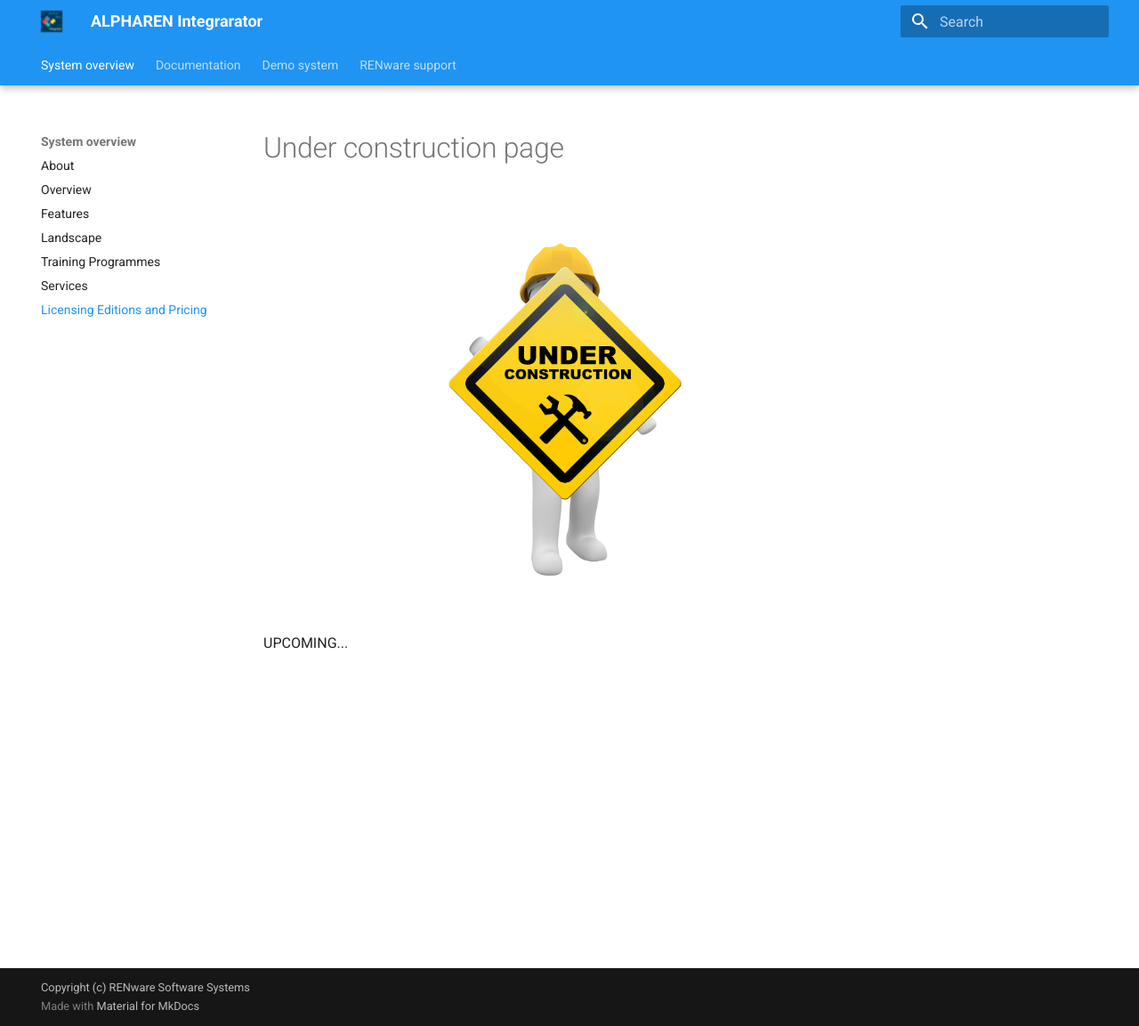
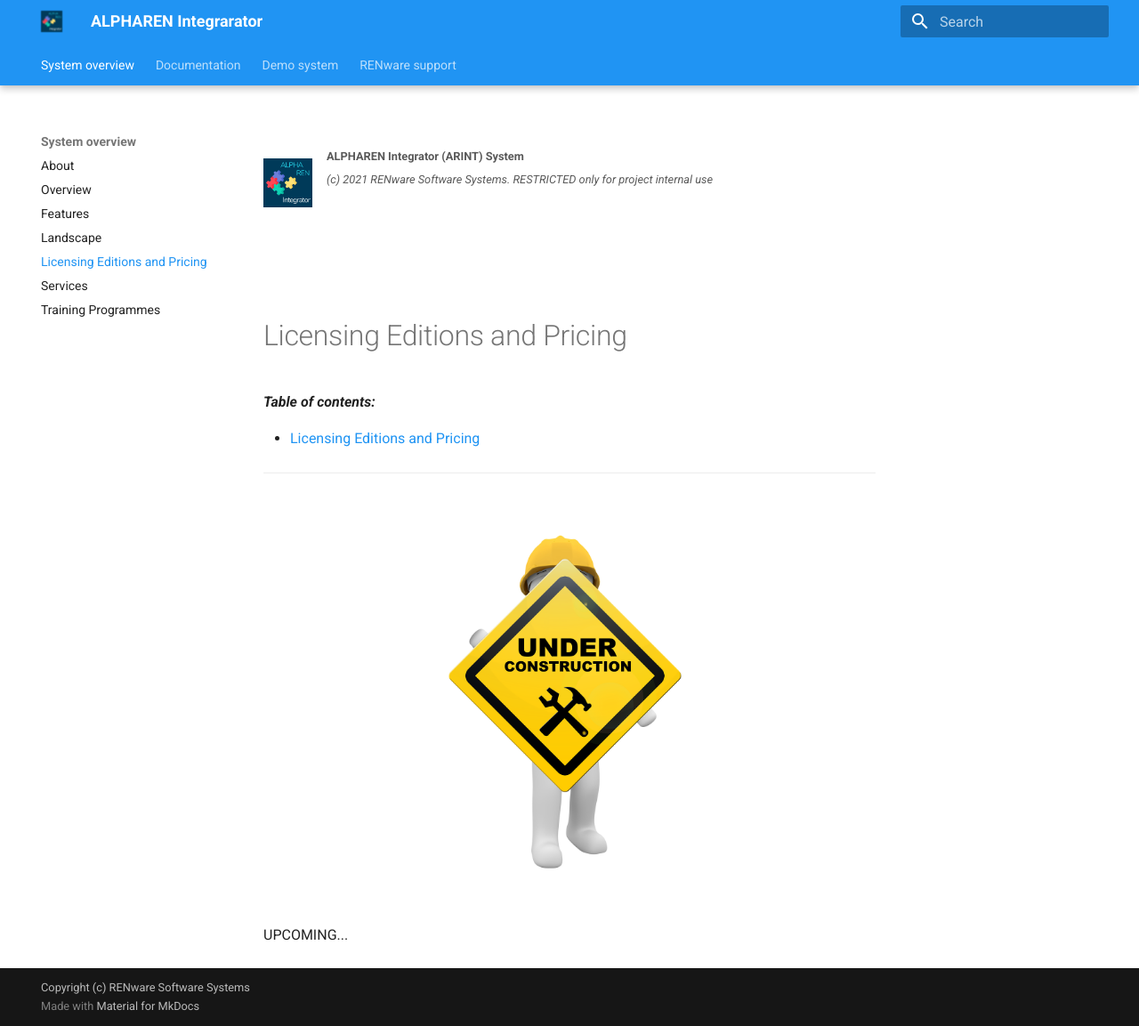
Before and after one commit to petre-renware/arint, an MkDocs documentation site: the page built from doc_src/810-DSGN/130.04-Licensing_Editions_Pricing.md, in a window 1280 px wide and 1153 px high. Shown: the whole window at 89% size. Built offline with MkDocs 1.6.1 and Material for MkDocs 9.7.7, drawn with Linux system fonts in a browser that asks for light colours.

Commit message:
closed 230820piu_f

```diff
--- a/doc_src/810-DSGN/130.04-Licensing_Editions_Pricing.md
+++ b/doc_src/810-DSGN/130.04-Licensing_Editions_Pricing.md
@@ -1,4 +1,19 @@
-# Under construction page
+![arint_logo](../pictures/arint_logo.png){ width="55" align=left }
+<small markdown>**ALPHAREN Integrator (ARINT) System**<br>
+*(c) 2021 RENware Software Systems. RESTRICTED only for project internal use*
+</small><br><br><br><br><br><br>
+
+
+# Licensing Editions and Pricing
+
+
+
+***Table of contents:***
+
+[TOC]
+
+***
+
 
 ![wip page](../pictures/under_maintenance.png)
 
--- a/mkdocs.yml
+++ b/mkdocs.yml
@@ -10,9 +10,9 @@ nav:
         - Overview: ./810-DSGN/130.02-Overview.md
         - Features: ./810-DSGN/810.46-Product_Features.md
         - Landscape: ./810-DSGN/810.02-System_Landscape.md
+        - Licensing Editions and Pricing: ./810-DSGN/130.04-Licensing_Editions_Pricing.md
+        - Services: ./810-DSGN/130.05-Services.md
         - Training Programmes: ./810-DSGN/130.05-Training_Programmes.md
-        - Services: ./810-DSGN/130.05-Services.md
-        - Licensing Editions and Pricing: ./810-DSGN/130.04-Licensing_Editions_Pricing.md
     - Documentation:
         - User manuals:
             - User help: ./880-RLSE/euma/euma_catalog.md
```
Also changed, not shown: CHANGELOG.md (+2 -0 lines), doc_src/810-DSGN/120-CPTS-security.md (+0 -5 lines), doc_src/810-DSGN/130.05-Services.md (+15 -1 lines), doc_src/810-DSGN/130.05-Training_Programmes.md (+14 -1 lines).
